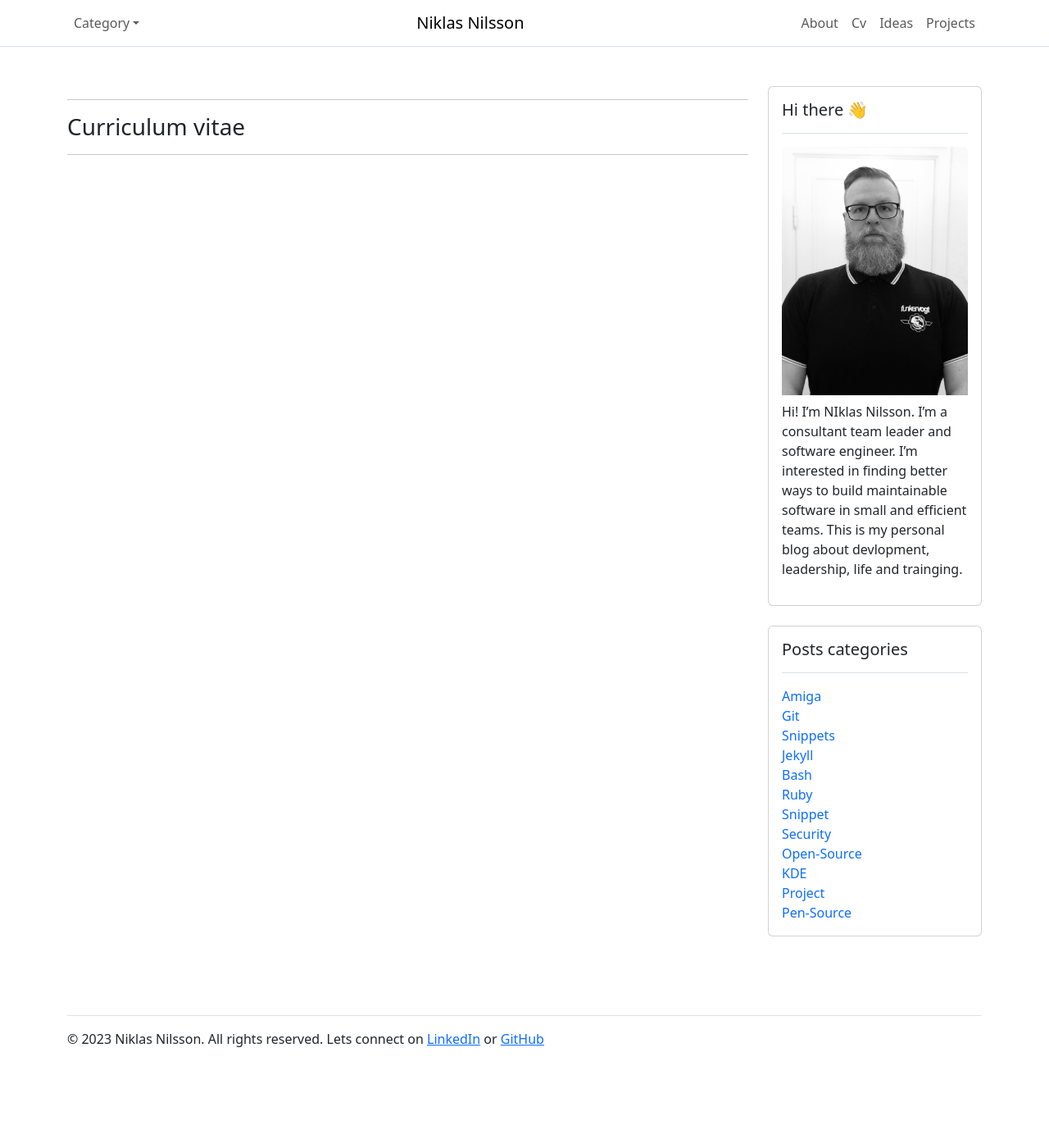
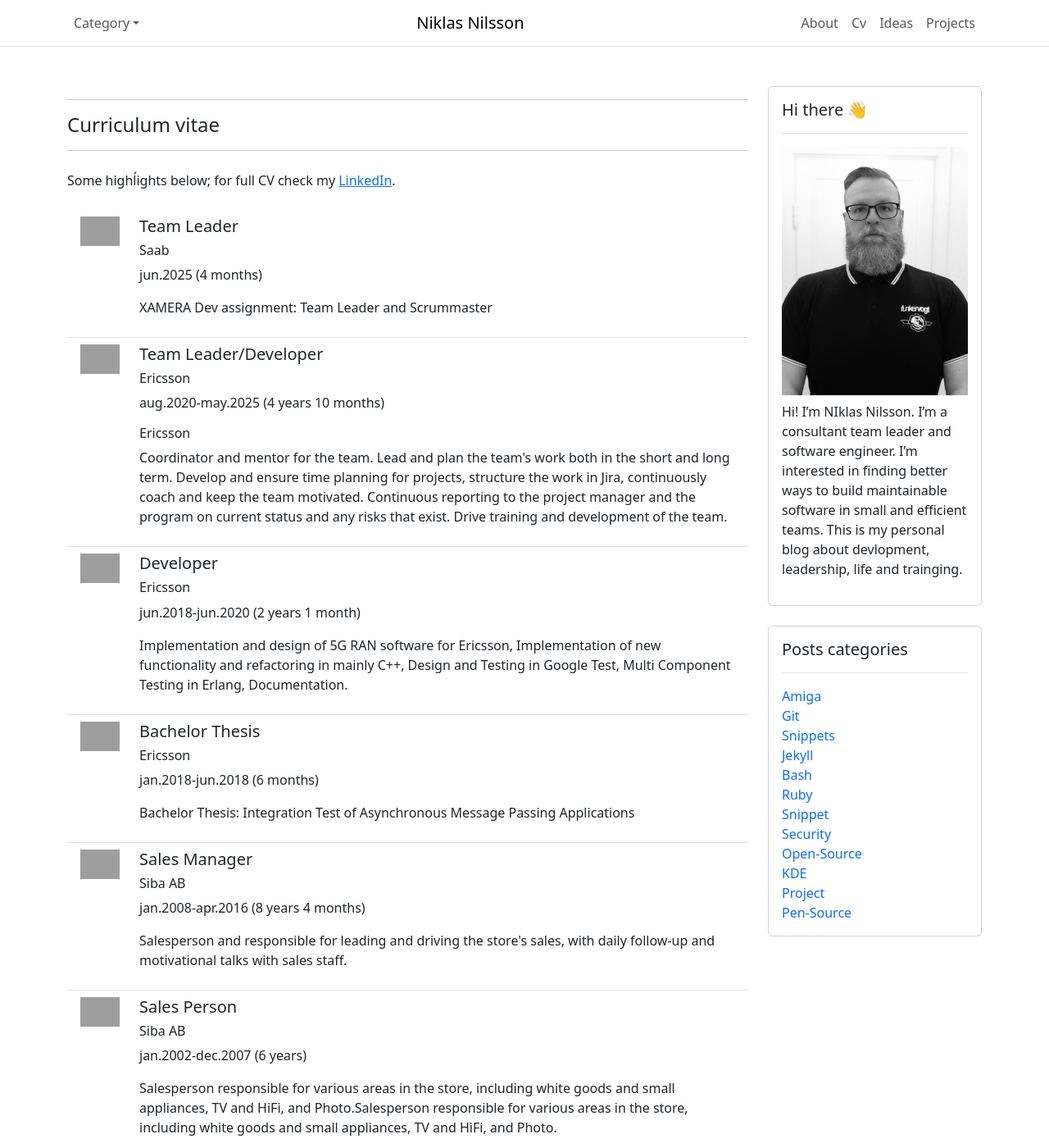
Before and after one commit to niklasnson/0x68k.github.io, a Jekyll site: the page built from _pages/cv.md, in a window 1280 px wide and 1400 px high. Shown: the whole window at 82% size. Built offline with Jekyll 4.4.1, drawn with Linux system fonts in a browser that asks for light colours; grey boxes are pictures that could not be loaded.

Commit message:
updated cv

```diff
--- a/_pages/cv.md
+++ b/_pages/cv.md
@@ -7,6 +7,87 @@ resource: true
 
 <header class="mb-3">
     <hr>
-    <h3>Curriculum vitae</h3>
+    <h4>Curriculum vitae</h4>
     <hr>
 </header>
+
+<p class="my-4">
+Some highĺights below; for full CV check my <a href="https://www.linkedin.com/in/niklas-nson/">LinkedIn</a>.
+</p>
+
+<ul class="list-group list-group-flush">
+  <li class="list-group-item d-flex align-items-start">
+    <div class="me-4">
+        <img width="48" src="https://media.licdn.com/dms/image/v2/C560BAQEA6y1fdH0iVg/company-logo_100_100/company-logo_100_100/0/1631318690204?e=1759968000&v=beta&t=pPr7z0QwAYYYQI8XmZQd1-sUs4h2IGXcg6ka9EzUbIQ">
+    </div>
+    <div>
+        <h5>Team Leader</h5>
+        <h6>Saab</h6>
+        <p>jun.2025 (4 months)</p>
+        <p>XAMERA Dev assignment: Team Leader and Scrummaster</p>
+    </div>
+  </li>
+
+  <li class="list-group-item d-flex align-items-start">
+    <div class="me-4">
+        <img width="48" src="https://media.licdn.com/dms/image/v2/D4E0BAQENqPbk40CTBA/company-logo_100_100/B4EZYffZaEG0AQ-/0/1744285047948/ericsson_logo?e=1759968000&v=beta&t=9VYiARPK2W8Q8vWlDUnKC2FKx9zNh7azaVTl78yflds">
+    </div>
+    <div>
+        <h5>Team Leader/Developer</h5>
+        <h6>Ericsson</h6>
+        <p>aug.2020-may.2025 (4 years 10 months)</p>
+        <h6>Ericsson</h6>
+        <p>Coordinator and mentor for the team. Lead and plan the team's work both in the short and long term. Develop and ensure time planning for projects, structure the work in Jira, continuously coach and keep the team motivated. Continuous reporting to the project manager and the program on current status and any risks that exist. Drive training and development of the team.</p>
+    </div>
+  </li>
+
+  <li class="list-group-item d-flex align-items-start">
+    <div class="me-4">
+        <img width="48" src="https://media.licdn.com/dms/image/v2/D4E0BAQENqPbk40CTBA/company-logo_100_100/B4EZYffZaEG0AQ-/0/1744285047948/ericsson_logo?e=1759968000&v=beta&t=9VYiARPK2W8Q8vWlDUnKC2FKx9zNh7azaVTl78yflds">
+    </div>
+    <div>
+        <h5>Developer</h5>
+        <h6>Ericsson</h6>
+        <p>jun.2018-jun.2020 (2 years 1 month)</p>
+        <p>Implementation and design of 5G RAN software for Ericsson, Implementation of new functionality and refactoring in mainly C++, Design and Testing in Google Test, Multi Component Testing in Erlang, Documentation.</p>
+    </div>
+  </li>
+
+  <li class="list-group-item d-flex align-items-start">
+    <div class="me-4">
+        <img width="48" src="https://media.licdn.com/dms/image/v2/D4E0BAQENqPbk40CTBA/company-logo_100_100/B4EZYffZaEG0AQ-/0/1744285047948/ericsson_logo?e=1759968000&v=beta&t=9VYiARPK2W8Q8vWlDUnKC2FKx9zNh7azaVTl78yflds">
+    </div>
+    <div>
+        <h5>Bachelor Thesis</h5>
+        <h6>Ericsson</h6>
+        <p>jan.2018-jun.2018 (6 months)</p>
+        <p>Bachelor Thesis: Integration Test of Asynchronous Message Passing Applications</p>
+    </div>
+  </li>
+
+  <li class="list-group-item d-flex align-items-start">
+    <div class="me-4">
+        <img width="48" src="https://media.licdn.com/dms/image/v2/C560BAQHF_Q9UQlQteQ/company-logo_100_100/company-logo_100_100/0/1631384769296?e=1759968000&v=beta&t=XLGnhPEukwYJqhTeU42heCQ7Fub_pSviYWZWizCzcko">
+    </div>
+    <div>
+        <h5>Sales Manager</h5>
+        <h6>Siba AB</h6>
+        <p>jan.2008-apr.2016 (8 years 4 months)</p>
+        <p>Salesperson and responsible for leading and driving the store's sales, with daily follow-up and motivational talks with sales staff.</p>
+    </div>
+  </li>
+
+  <li class="list-group-item d-flex align-items-start">
+    <div class="me-4">
+        <img width="48" src="https://media.licdn.com/dms/image/v2/C560BAQHF_Q9UQlQteQ/company-logo_100_100/company-logo_100_100/0/1631384769296?e=1759968000&v=beta&t=XLGnhPEukwYJqhTeU42heCQ7Fub_pSviYWZWizCzcko">
+    </div>
+    <div>
+        <h5>Sales Person</h5>
+        <h6>Siba AB</h6>
+        <p>jan.2002-dec.2007 (6 years)</p>
+        <p>Salesperson responsible for various areas in the store, including white goods and small appliances, TV and HiFi, and Photo.Salesperson responsible for various areas in the store, including white goods and small appliances, TV and HiFi, and Photo.</p>
+    </div>
+  </li>
+
+
+</ul>
```
